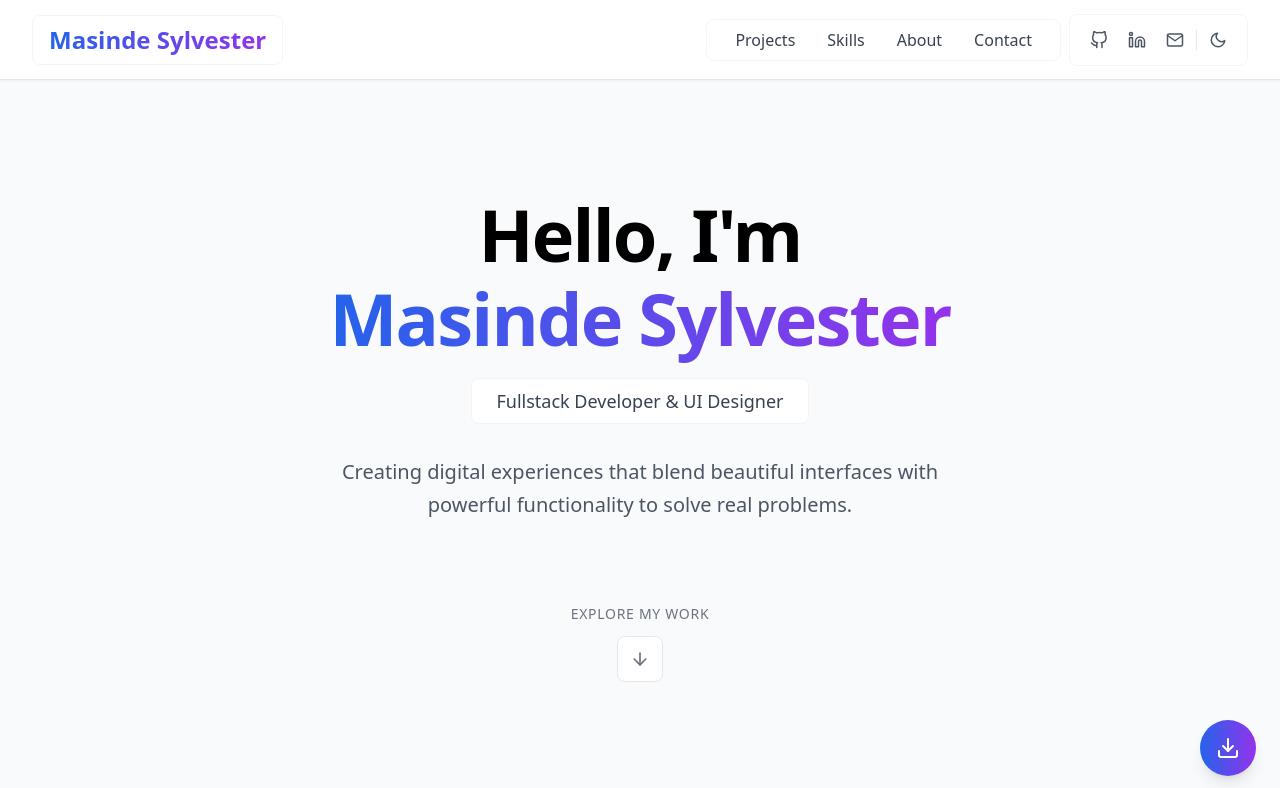
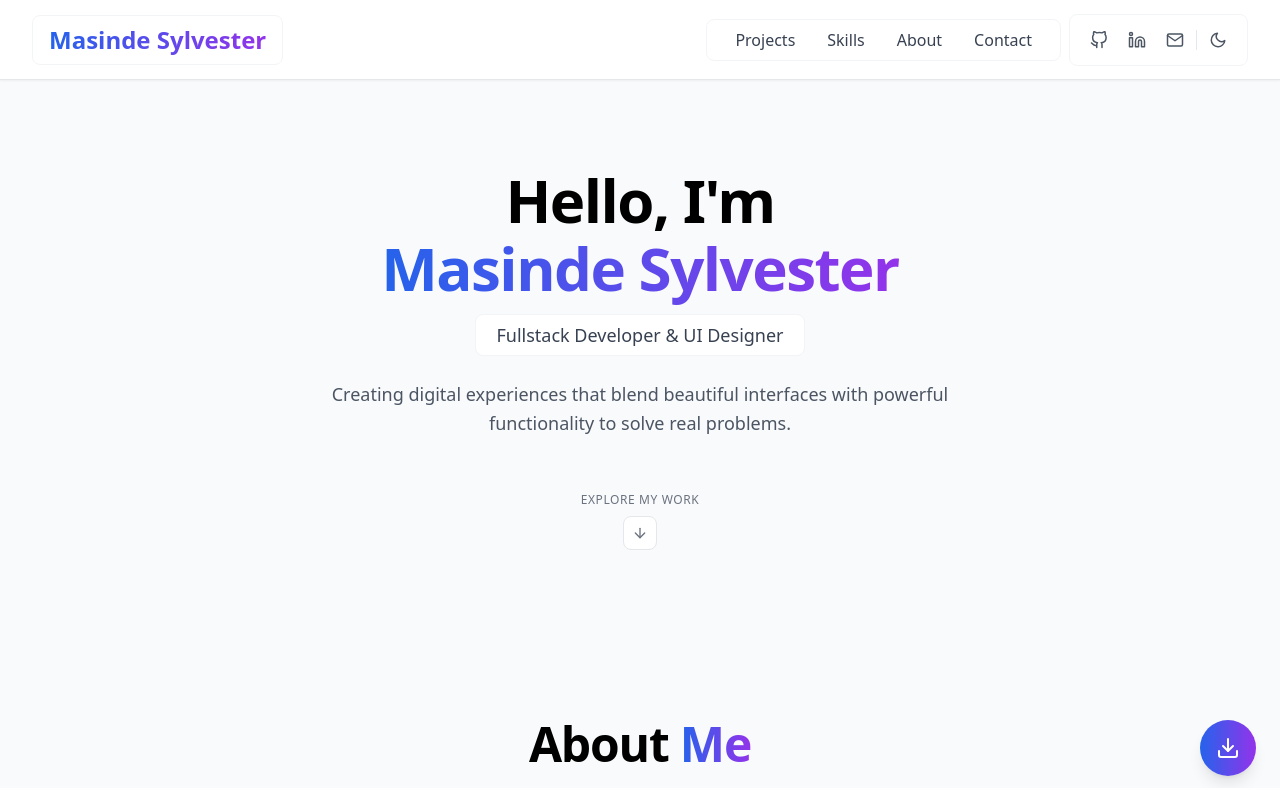
Before and after one commit to masindes/-portfolio_website, a React (Vite) app: page / in a window 1280 px wide. Shown: the top 788 px of the page. Built offline with nearby package versions, Linux system fonts and the light colour scheme.

Commit message:
initial resume

```diff
--- a/src/components/Hero.jsx
+++ b/src/components/Hero.jsx
@@ -7,35 +7,35 @@ export default function Hero() {
     visible: {
       opacity: 1,
       transition: {
-        staggerChildren: 0.15,
-        delayChildren: 0.3,
+        staggerChildren: 0.1,
+        delayChildren: 0.2,
       }
     }
   };
 
   const item = {
-    hidden: { y: 30, opacity: 0 },
+    hidden: { y: 20, opacity: 0 },
     visible: {
       y: 0,
       opacity: 1,
       transition: {
         ease: [0.1, 0.8, 0.3, 1],
-        duration: 0.8
+        duration: 0.6
       }
     }
   };
 
   return (
-    <section id="home" className="relative flex items-center min-h-[90vh] py-16">
+    <section id="home" className="relative flex items-center min-h-[70vh] py-12">
       {/* Background elements */}
       <div className="absolute inset-0 overflow-hidden -z-10">
         <motion.div
           className="absolute inset-0 bg-gradient-to-br from-blue-500/5 via-transparent to-purple-500/5 dark:from-blue-500/3 dark:to-purple-500/3"
           initial={{ opacity: 0 }}
           animate={{ opacity: 1 }}
-          transition={{ duration: 1.2 }}
+          transition={{ duration: 0.8 }}
         />
-        <div className="absolute inset-0 bg-[radial-gradient(circle_at_center,_var(--tw-gradient-stops))] from-transparent via-transparent to-blue-500/5 dark:to-blue-500/10 opacity-40" />
+        <div className="absolute inset-0 bg-[radial-gradient(circle_at_center,_var(--tw-gradient-stops))] from-transparent via-transparent to-blue-500/5 dark:to-blue-500/10 opacity-30" />
       </div>
 
       {/* Main content container */}
@@ -48,9 +48,9 @@ export default function Hero() {
         {/* Headline */}
         <motion.h1
           variants={item}
-          className="text-5xl md:text-6xl lg:text-7xl font-bold tracking-tight dark:text-white"
+          className="text-4xl md:text-5xl lg:text-6xl font-bold tracking-tight dark:text-white"
         >
-          <span className="block mb-3">Hello, I'm</span>
+          <span className="block mb-2">Hello, I'm</span>
           <span className="text-transparent bg-clip-text bg-gradient-to-r from-blue-600 to-purple-600">
             Masinde Sylvester
           </span>
@@ -59,10 +59,10 @@ export default function Hero() {
         {/* Title */}
         <motion.div
           variants={item}
-          className="mt-6 mb-8"
+          className="mt-4 mb-6"
         >
-          <div className="inline-block px-6 py-2 rounded-lg bg-white dark:bg-gray-800 shadow-xs border border-gray-100 dark:border-gray-700">
-            <span className="text-lg text-gray-700 dark:text-gray-300 font-medium">
+          <div className="inline-block px-5 py-1.5 rounded-lg bg-white dark:bg-gray-800 shadow-xs border border-gray-100 dark:border-gray-700">
+            <span className="text-base md:text-lg text-gray-700 dark:text-gray-300 font-medium">
               Fullstack Developer & UI Designer
             </span>
           </div>
@@ -71,7 +71,7 @@ export default function Hero() {
         {/* Description */}
         <motion.p
           variants={item}
-          className="text-xl text-gray-600 dark:text-gray-400 leading-relaxed max-w-2xl mx-auto"
+          className="text-lg text-gray-600 dark:text-gray-400 leading-relaxed max-w-2xl mx-auto"
         >
           Creating digital experiences that blend beautiful interfaces with
           powerful functionality to solve real problems.
@@ -80,13 +80,13 @@ export default function Hero() {
         {/* Scroll indicator */}
         <motion.div
           variants={item}
-          className="mt-20 text-center"
+          className="mt-12 text-center"
           animate={{
-            y: [0, 15, 0],
+            y: [0, 10, 0],
           }}
           transition={{
             repeat: Infinity,
-            duration: 2.5,
+            duration: 2,
             ease: "easeInOut",
           }}
         >
@@ -95,11 +95,11 @@ export default function Hero() {
             className="inline-flex flex-col items-center text-gray-500 dark:text-gray-400 hover:text-blue-600 dark:hover:text-blue-400 transition-colors group"
             aria-label="Scroll down"
           >
-            <span className="text-sm mb-3 font-medium tracking-wider group-hover:text-blue-600 dark:group-hover:text-blue-400 transition-colors">
+            <span className="text-xs mb-2 font-medium tracking-wider group-hover:text-blue-600 dark:group-hover:text-blue-400 transition-colors">
               EXPLORE MY WORK
             </span>
-            <div className="p-3 rounded-lg bg-white dark:bg-gray-800 shadow-xs border border-gray-200 dark:border-gray-700 group-hover:border-blue-400 dark:group-hover:border-blue-400 transition-colors">
-              <ArrowDown className="w-5 h-5" />
+            <div className="p-2 rounded-lg bg-white dark:bg-gray-800 shadow-xs border border-gray-200 dark:border-gray-700 group-hover:border-blue-400 dark:group-hover:border-blue-400 transition-colors">
+              <ArrowDown className="w-4 h-4" />
             </div>
           </a>
         </motion.div>
```
